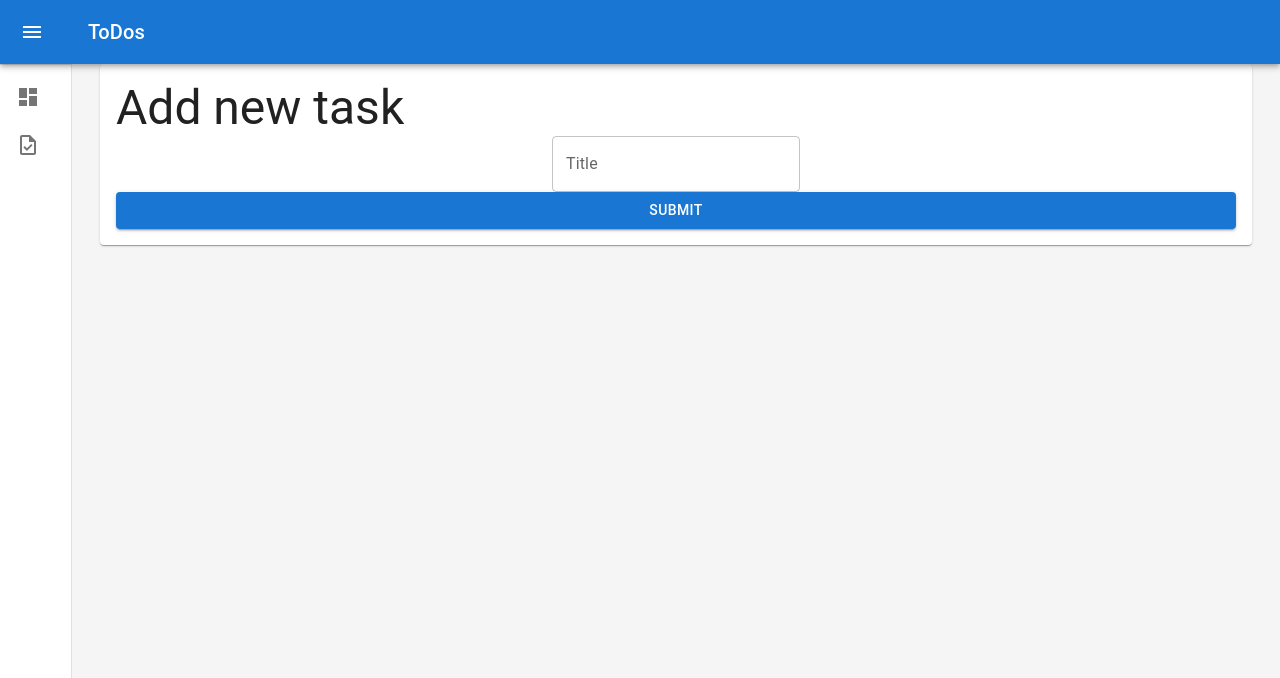
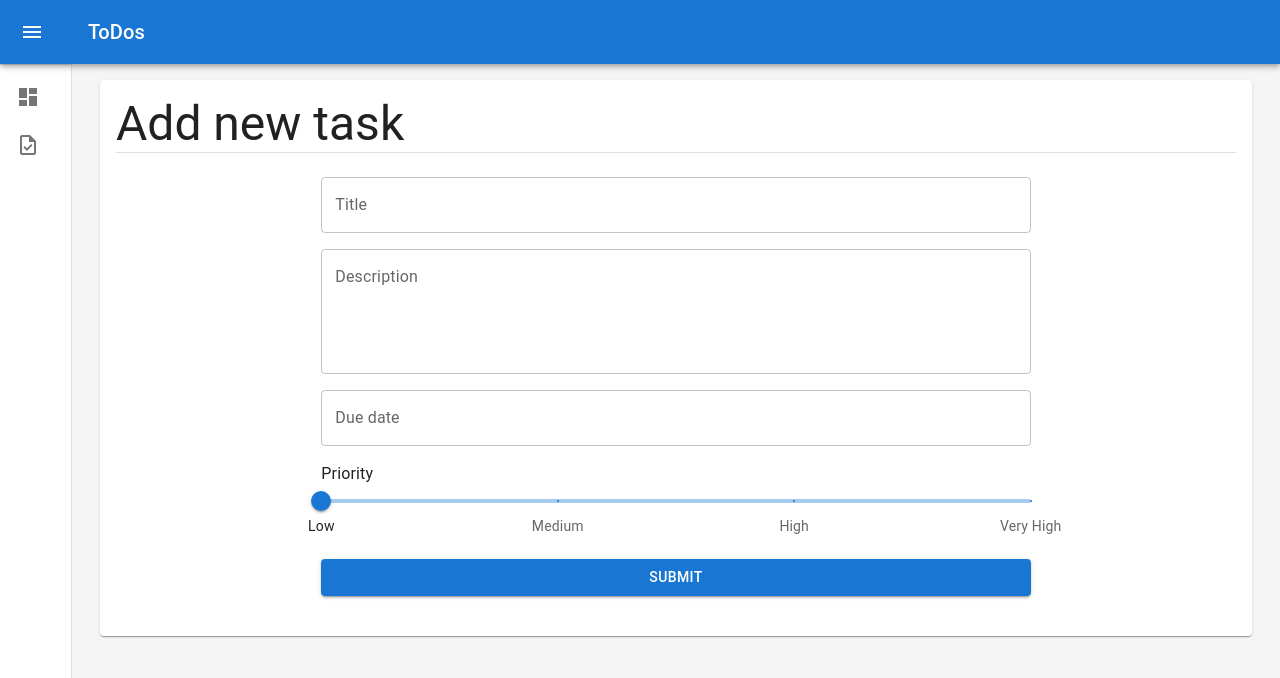
Before and after one commit to adamfoxman/ToDoAppJs, a React (Create React App) app in the folder src/clientApp/to-do-app/: page /todos/add in a window 1280 px wide. Shown: the top 678 px of the page. Built offline with nearby package versions, Linux system fonts and the light colour scheme.

Commit message:
adding todo front end

```diff
--- a/src/clientApp/to-do-app/package.json
+++ b/src/clientApp/to-do-app/package.json
@@ -8,6 +8,7 @@
     "@fontsource/roboto": "^5.0.8",
     "@mui/icons-material": "^5.14.11",
     "@mui/material": "^5.14.11",
+    "@mui/x-date-pickers": "^6.16.3",
     "@testing-library/jest-dom": "^5.17.0",
     "@testing-library/react": "^13.4.0",
     "@testing-library/user-event": "^13.5.0",
@@ -15,6 +16,7 @@
     "@types/node": "^16.18.55",
     "@types/react": "^18.2.24",
     "@types/react-dom": "^18.2.8",
+    "dayjs": "^1.11.10",
     "formik": "^2.4.5",
     "react": "^18.2.0",
     "react-dom": "^18.2.0",
--- a/src/clientApp/to-do-app/src/app/App.tsx
+++ b/src/clientApp/to-do-app/src/app/App.tsx
@@ -3,6 +3,8 @@ import { CssBaseline } from "@mui/material";
 import { BrowserRouter as Router, Route, Routes } from "react-router-dom";
 import Layout from "components/Layout/Layout";
 import routes from "routes";
+import { LocalizationProvider } from "@mui/x-date-pickers/LocalizationProvider";
+import { AdapterDayjs } from "@mui/x-date-pickers/AdapterDayjs";
 
 const theme = createTheme();
 
@@ -11,6 +13,7 @@ const App = () => {
       <ThemeProvider theme={theme}>
          <CssBaseline />
          <Router>
+            <LocalizationProvider dateAdapter={AdapterDayjs}>
                <Layout>
                   <Routes>
                      {routes.map((route) => (
@@ -18,6 +21,7 @@ const App = () => {
                      ))}
                   </Routes>
                </Layout>
+            </LocalizationProvider>
          </Router>
       </ThemeProvider>
    );
--- /dev/null
+++ b/src/clientApp/to-do-app/src/components/FormikDateTimePicker.tsx
@@ -0,0 +1,41 @@
+import { TextFieldProps } from "@mui/material";
+import { DateTimePicker, DateTimePickerProps } from "@mui/x-date-pickers";
+import dayjs from "dayjs";
+import { FormikProps } from "formik";
+
+type FormikTextFieldProps<T> = DateTimePickerProps<dayjs.Dayjs> & {
+   formikPropertyName: keyof T;
+   formikProps: FormikProps<T>;
+   inputProps?: TextFieldProps;
+};
+
+const FormikDateTimePicker = <T,>(props: FormikTextFieldProps<T>) => {
+   const { formikPropertyName, formikProps, inputProps, ...otherProps } = props;
+   const value = formikProps.values[formikPropertyName] as Date;
+   return (
+      <DateTimePicker
+         {...otherProps}
+         value={value ? dayjs(value) : null}
+         onChange={(value) => {
+            formikProps.setFieldValue(
+               formikPropertyName as string,
+               value?.toDate(),
+               true
+            );
+         }}
+         slotProps={{
+            textField: {
+               error:
+                  formikProps.touched[formikPropertyName] &&
+                  Boolean(formikProps.errors[formikPropertyName]),
+               helperText:
+                  formikProps.touched[formikPropertyName] &&
+                  (formikProps.errors[formikPropertyName] as string),
+               ...inputProps,
+            },
+         }}
+      />
+   );
+};
+
+export default FormikDateTimePicker;
--- a/src/clientApp/to-do-app/src/components/FormikTextField.tsx
+++ b/src/clientApp/to-do-app/src/components/FormikTextField.tsx
@@ -8,7 +8,6 @@ type FormikTextFieldProps<T> = TextFieldProps & {
 
 const FormikTextField = <T,>(props: FormikTextFieldProps<T>) => {
    const { formikPropertyName, formikProps, ...otherProps } = props;
-   console.log(props);
    return (
       <TextField
          {...otherProps}
--- a/src/clientApp/to-do-app/src/components/Layout/Layout.tsx
+++ b/src/clientApp/to-do-app/src/components/Layout/Layout.tsx
@@ -39,7 +39,7 @@ const Layout: FunctionComponent<LayoutProps> = ({
          >
             <Toolbar />
             <Container>
-               <Paper sx={{ padding: 2 }}>{children}</Paper>
+               <Paper sx={{ padding: 2, marginTop: 2 }}>{children}</Paper>
             </Container>
          </Box>
       </Box>
--- a/src/clientApp/to-do-app/src/components/ToDoForm/ToDoForm.tsx
+++ b/src/clientApp/to-do-app/src/components/ToDoForm/ToDoForm.tsx
@@ -1,25 +1,39 @@
-import { FunctionComponent } from "react";
 import { Field, Form, Formik } from "formik";
-import { ToDoValues, useForm } from "./ToDoForm.utils";
-import { Button, Grid } from "@mui/material";
+import { ToDoValues, useForm, usePrioritySliderValues } from "./ToDoForm.utils";
+import { Box, Button, Grid, Slider, Typography } from "@mui/material";
 import FormikTextField from "components/FormikTextField";
+import FormikDateTimePicker from "components/FormikDateTimePicker";
+import { Priority } from "shared/types/enums";
 
 interface TodoFormProps {
    onCreated: () => void;
 }
 
-const TodoForm: FunctionComponent<TodoFormProps> = () => {
+const TodoForm = (props: TodoFormProps) => {
    const formProps = useForm();
+   const [
+      prioritySliderValues,
+      defaultSliderValue,
+      sliderValueFormat,
+      sliderGetAriaValueText,
+   ] = usePrioritySliderValues();
    return (
       <Formik
          initialValues={formProps.initialValues}
          onSubmit={formProps.onSubmit}
+         validationSchema={formProps.validationSchema}
       >
          {(props) => (
             <Form>
-               <Grid container justifyContent="center" spacing={4}>
-                  <Grid item>
-                     <FormikTextField<ToDoValues>
+               <Grid
+                  container
+                  justifyContent="center"
+                  spacing={2}
+                  sx={{ padding: 3 }}
+               >
+                  <Grid item xs={12} md={8} xl={6}>
+                     <Field
+                        component={FormikTextField<ToDoValues>}
                         fullWidth
                         id="title"
                         name="title"
@@ -28,7 +42,54 @@ const TodoForm: FunctionComponent<TodoFormProps> = () => {
                         formikPropertyName="title"
                      />
                   </Grid>
+                  <Box width="100%" />
+                  <Grid item xs={12} md={8} xl={6}>
+                     <Field
+                        component={FormikTextField<ToDoValues>}
+                        fullWidth
+                        id="description"
+                        name="description"
+                        label="Description"
+                        formikProps={props}
+                        formikPropertyName="description"
+                        multiline
+                        minRows={4}
+                        maxRows={10}
+                     />
                   </Grid>
+                  <Box width="100%" />
+                  <Grid item xs={12} md={8} xl={6}>
+                     <FormikDateTimePicker<ToDoValues>
+                        inputProps={{
+                           id: "dueDate",
+                           name: "dueDate",
+                           fullWidth: true,
+                        }}
+                        label="Due date"
+                        formikProps={props}
+                        formikPropertyName="dueDate"
+                        disablePast
+                     />
+                  </Grid>
+                  <Box width="100%" />
+                  <Grid item xs={12} md={8} xl={6}>
+                     <Typography>Priority</Typography>
+                     <Slider
+                        defaultValue={defaultSliderValue}
+                        step={null}
+                        valueLabelFormat={sliderValueFormat}
+                        getAriaValueText={sliderGetAriaValueText}
+                        marks={prioritySliderValues}
+                        valueLabelDisplay="auto"
+                        max={Priority.VERY_HIGH}
+                        min={Priority.LOW}
+                        name="priority"
+                        id="priority"
+                        onChange={props.handleChange}
+                     />
+                  </Grid>
+                  <Box width="100%" />
+                  <Grid item xs={12} md={8} xl={6}>
                      <Button
                         color="primary"
                         variant="contained"
@@ -37,6 +98,9 @@ const TodoForm: FunctionComponent<TodoFormProps> = () => {
                      >
                         Submit
                      </Button>
+                  </Grid>
+                  <Box width="100%" />
+               </Grid>
             </Form>
          )}
       </Formik>
--- a/src/clientApp/to-do-app/src/components/ToDoForm/ToDoForm.utils.ts
+++ b/src/clientApp/to-do-app/src/components/ToDoForm/ToDoForm.utils.ts
@@ -1,15 +1,18 @@
-import { Schema, date, object, string } from "yup";
+import { Priority } from "shared/types/enums";
+import { Schema, date, mixed, object, string } from "yup";
 
 export interface ToDoValues {
    title: string;
    description: string;
-   dueDate?: Date;
+   dueDate?: Date | null;
+   priority: Priority;
 }
 
 export const initialValues: ToDoValues = {
    title: "",
    description: "",
-   dueDate: new Date(),
+   dueDate: null,
+   priority: Priority.LOW,
 };
 
 export const useValidationSchema = (): Schema<ToDoValues> => {
@@ -17,8 +20,16 @@ export const useValidationSchema = (): Schema<ToDoValues> => {
       title: string()
          .required("Title is required")
          .min(3, "Title is too short"),
-      description: string().required("Description is required"),
-      dueDate: date().min(new Date(), "Due date must be in the future"),
+      description: string()
+         .required("Description is required")
+         .max(1000, "Description is too long. Max 1000 characters"),
+      dueDate: date()
+         .min(new Date(), "Due date must be in the future")
+         .typeError("Incorrect date format")
+         .nullable(),
+      priority: mixed<Priority>()
+         .oneOf(Object.values(Priority) as number[])
+         .required(),
    });
 };
 
@@ -33,3 +44,44 @@ export const useForm = () => {
    const onSubmit = useOnSubmit();
    return { initialValues, validationSchema, onSubmit };
 };
+
+export const usePrioritySliderValues = (): [
+   Array<{ value: number; label: string }>,
+   Priority,
+   (value: Priority) => string | undefined,
+   (value: Priority) => string
+] => {
+   const prioritySliderValues: Array<{ value: number; label: string }> = [
+      {
+         value: Priority.LOW,
+         label: "Low",
+      },
+      {
+         value: Priority.MEDIUM,
+         label: "Medium",
+      },
+      {
+         value: Priority.HIGH,
+         label: "High",
+      },
+      {
+         value: Priority.VERY_HIGH,
+         label: "Very High",
+      },
+   ];
+
+   const defaultPrioritySliderValue = Priority.LOW;
+
+   const sliderLabelValueFormat = (value: Priority) =>
+      prioritySliderValues.find((item) => item.value === value)?.label;
+
+   const sliderGetAriaValueText = (value: Priority) =>
+      `${sliderLabelValueFormat(value)}`;
+
+   return [
+      prioritySliderValues,
+      defaultPrioritySliderValue,
+      sliderLabelValueFormat,
+      sliderGetAriaValueText,
+   ];
+};
--- a/src/clientApp/to-do-app/src/pages/AddToDoPage.tsx
+++ b/src/clientApp/to-do-app/src/pages/AddToDoPage.tsx
@@ -1,7 +1,7 @@
 import { useEffect, useState } from "react";
 import { useNavigate } from "react-router";
 import { paths } from "config";
-import { Typography } from "@mui/material";
+import { Divider, Typography } from "@mui/material";
 import TodoForm from "components/ToDoForm/ToDoForm";
 
 const AddTodoPage = () => {
@@ -20,6 +20,7 @@ const AddTodoPage = () => {
    return (
       <>
          <Typography variant="h3">Add new task</Typography>
+         <Divider />
          <TodoForm onCreated={onCreated} />
       </>
    );
--- /dev/null
+++ b/src/clientApp/to-do-app/src/shared/types/enums.ts
@@ -0,0 +1,6 @@
+export enum Priority {
+   LOW = 1,
+   MEDIUM = 2,
+   HIGH = 3,
+   VERY_HIGH = 4,
+}
```
Also changed, not shown: 1 other file (tests, documents, lock files or other folders). Lines whose indentation alone changed are shown as unchanged.
